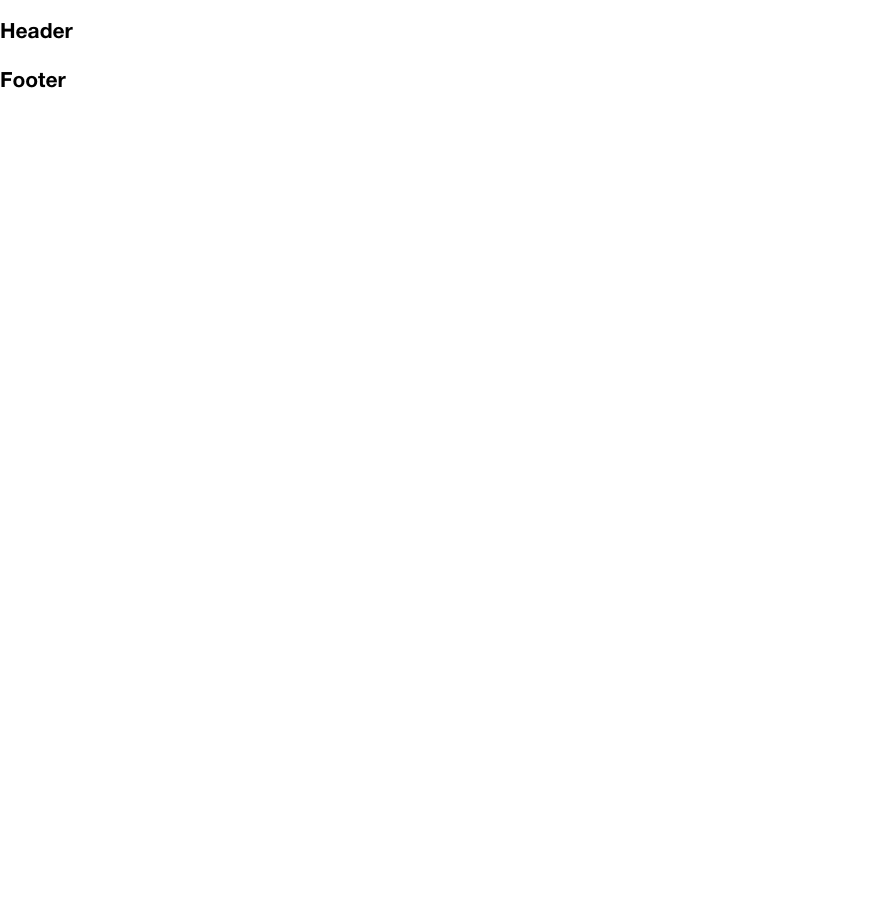
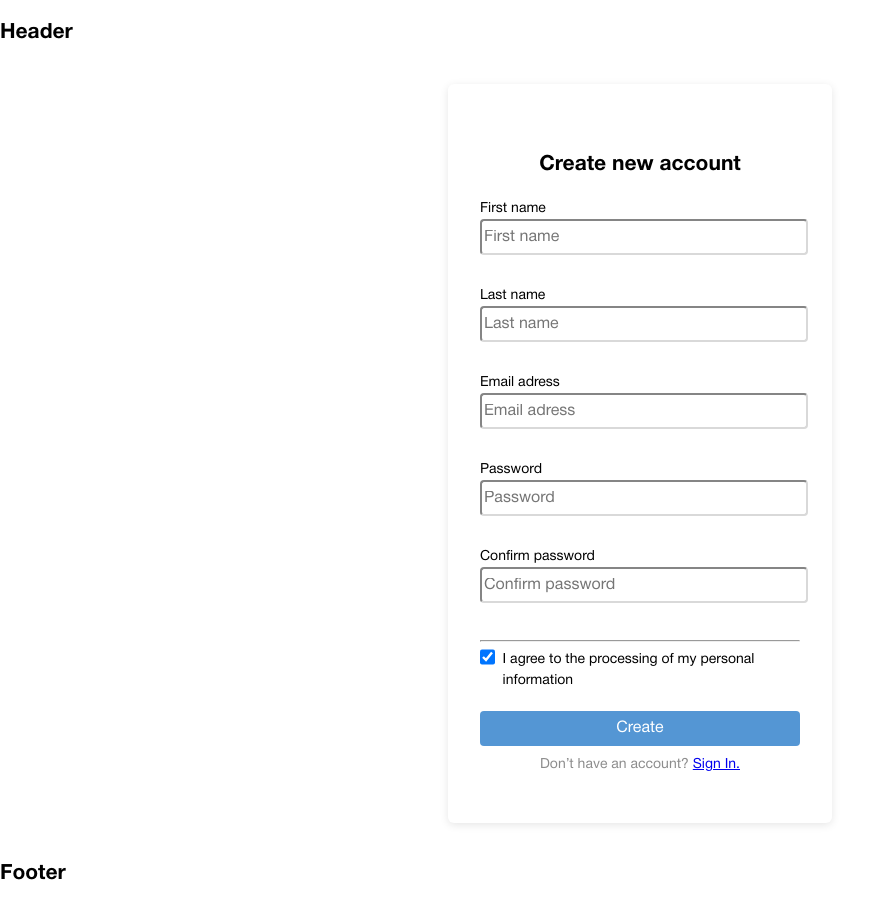
Before and after one commit to AlexVedernikoff/Vet-clinic-for-wolfik, a React (Create React App) app: page /signUp in a window 1280 px wide. Before the commit this address had no page. Shown: the whole page, without its empty margins (0-870 px from the left). Before the commit the page ends 800 px from the top, so only its background shows below. Built offline with nearby package versions, Linux system fonts and the light colour scheme.

Commit message:
SP-2:create a registration form

```diff
--- a/package.json
+++ b/package.json
@@ -10,11 +10,13 @@
     "@types/react": "^17.0.37",
     "@types/react-dom": "^17.0.11",
     "@types/react-router-dom": "^5.3.3",
+    "formik": "^2.2.9",
     "normalize.css": "^8.0.1",
     "react": "^17.0.2",
     "react-dom": "^17.0.2",
     "react-router-dom": "^6.2.1",
-    "react-scripts": "4.0.3"
+    "react-scripts": "4.0.3",
+    "yup": "^0.32.11"
   },
   "devDependencies": {
     "@typescript-eslint/eslint-plugin": "^5.8.1",
--- a/src/app/App.tsx
+++ b/src/app/App.tsx
@@ -1,5 +1,5 @@
-import React from 'react';
 import { BrowserRouter as Router, Routes, Route } from 'react-router-dom';
+import { SignUp } from '../components/forms/sing-up/SignUp';
 
 function App () {
   return (
@@ -7,6 +7,7 @@ function App () {
       <h2>Header</h2>
       <Routes>
         <Route path="/" element={<h2>Main</h2>} />
+        <Route path="/signUp" element={<SignUp />} />
       </Routes>
       <h2>Footer</h2>
     </Router>
--- /dev/null
+++ b/src/components/forms/sing-up/SignUp.module.scss
@@ -0,0 +1,74 @@
+$colorBlue:  #5496d4;
+$colorWhite: #fff;
+$colorGrey: #d9d9d9;
+$colorRed: #f5222d;
+$colorDeepGrey: #8c8c8c;
+
+.wrapper {
+    height: 100%;
+
+    .container {
+        width: 384px;
+        height: auto;
+        background-color: $colorWhite;
+        margin: 35px auto;
+        box-shadow: 0 2px 8px rgba(0, 0, 0, 0.1);
+        border-radius: 6px;
+        box-sizing: border-box;
+
+        .form {
+            padding: 48px 32px;
+            text-align: center;
+
+            label {
+                position: relative;
+            }
+            .description {
+                text-align: start;
+            }
+           .field {
+            width: 100%;
+            height: 30px;
+            font-size: 16px;
+            margin-bottom: 30px;
+            border-color: $colorGrey;
+            border-radius: 4px;
+           }
+
+        }
+        .validation {
+            color: $colorRed;
+            position: absolute;
+            top: 60px;
+            text-align: start;
+            font-size: 14px;
+            margin-bottom: 10px;
+            margin-top: 0;
+           }
+           .data {
+            display: flex;
+            margin-bottom: 20px;
+          }
+    }
+    .checkbox {
+        width: 16px;
+        height: 16px;
+        margin-right: 8px;
+      }
+      .create {
+        width: 100%;
+        background-color: $colorBlue;
+        font-size: 16px;
+        color: $colorWhite;
+        border: none;
+        border-radius: 4px;
+        padding: 8px 0;
+        margin-bottom: 8px;
+        &:hover {
+            cursor: pointer;
+          }
+      }
+      .signin {
+        color: $colorDeepGrey;
+      }
+}
--- /dev/null
+++ b/src/components/forms/sing-up/SignUp.tsx
@@ -0,0 +1,140 @@
+/* eslint-disable jsx-a11y/label-has-associated-control */
+import { Formik, Form, Field } from 'formik';
+import * as yup from 'yup';
+import { Link } from 'react-router-dom';
+import styles from './SignUp.module.scss';
+
+export const SignUp = (): JSX.Element => {
+  const validationsSchema = yup.object().shape({
+    firstName: yup.string()
+      .min(4, 'Min length First name must be 4 characters')
+      .max(20, 'Max length First name must be 20 characters')
+      .required('First name is required'),
+    lastName: yup.string().min(4, 'Min length Last name must be 4 characters')
+      .max(30, 'Max length Last name must be 30 characters')
+      .required('Last name is required'),
+    emailAdress: yup.string().email('Please enter a valid email adress')
+      .required('Email adress is required'),
+    password: yup.string()
+      .min(6, 'Your password needs to be at least 6 characters')
+      .max(40, 'Your password must be less than 40 characters')
+      .required('Password is required'),
+    confirmPassword: yup.string().oneOf([yup.ref('password')], 'Passwords must match')
+      .required('Confirm password is required'),
+  });
+
+  return (
+    <div>
+      <Formik
+        initialValues={{
+          firstName: '',
+          lastName: '',
+          emailAdress: '',
+          password: '',
+          confirmPassword: '',
+        }}
+        validateOnBlur
+        onSubmit={(values) => console.log(values)}
+        validationSchema={validationsSchema}
+      >
+        {({
+          errors,
+          touched,
+          isValid,
+          handleSubmit,
+          dirty,
+        }) => (
+          <Form onSubmit={handleSubmit}>
+            <div className={styles.wrapper}>
+              <div className={styles.container}>
+                <div className={styles.form}>
+                  <h2>Create new account</h2>
+                  <label>
+                    <div className={styles.description}>First name</div>
+                    <Field
+                      className={styles.field}
+                      type="text"
+                      name="firstName"
+                      placeholder="First name"
+                    />
+                    {touched.firstName && errors.firstName && (
+                      <p className={styles.validation}>{errors.firstName}</p>
+                    )}
+                  </label>
+                  <label>
+                    <div className={styles.description}>Last name</div>
+                    <Field
+                      className={styles.field}
+                      type="text"
+                      name="lastName"
+                      placeholder="Last name"
+                    />
+                    {touched.lastName && errors.lastName && (
+                    <p className={styles.validation}>{errors.lastName}</p>
+                    )}
+                  </label>
+                  <label>
+                    <div className={styles.description}>Email adress</div>
+                    <Field
+                      className={styles.field}
+                      type="email"
+                      name="emailAdress"
+                      placeholder="Email adress"
+                    />
+                    {touched.emailAdress && errors.emailAdress && (
+                    <p className={styles.validation}>{errors.emailAdress}</p>
+                    )}
+                  </label>
+                  <label>
+                    <div className={styles.description}>Password</div>
+                    <Field
+                      className={styles.field}
+                      type="password"
+                      name="password"
+                      placeholder="Password"
+                    />
+                    {touched.password && errors.password && (
+                    <p className={styles.validation}>{errors.password}</p>
+                    )}
+                  </label>
+
+                  <label>
+                    <div className={styles.description}>Confirm password</div>
+                    <Field
+                      className={styles.field}
+                      type="password"
+                      name="confirmPassword"
+                      placeholder="Confirm password"
+                    />
+                    {touched.confirmPassword && errors.confirmPassword && (
+                    <p className={styles.validation}>{errors.confirmPassword}</p>
+                    )}
+                  </label>
+
+                  <hr />
+                  <div className={styles.data}>
+                    <input type="checkbox" defaultChecked className={styles.checkbox} />
+                    <span className={styles.description}>I agree to the processing of my personal information</span>
+                  </div>
+                  <div>
+                    <button
+                      className={styles.create}
+                      type="submit"
+                      disabled={!isValid && !dirty}
+                    >
+                      Create
+                    </button>
+                    <div className={styles.signin}>
+                      Don’t have an account?&nbsp;
+                      <Link to="/signIn">Sign In.</Link>
+                    </div>
+                  </div>
+                </div>
+              </div>
+            </div>
+          </Form>
+        )}
+      </Formik>
+    </div>
+  );
+};
```
Also changed, not shown: .eslintrc.json, 1 other file (tests, documents, lock files or other folders).
